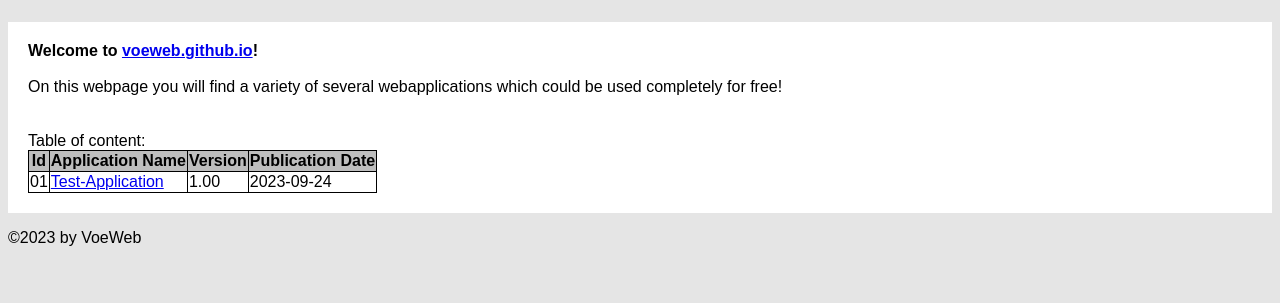
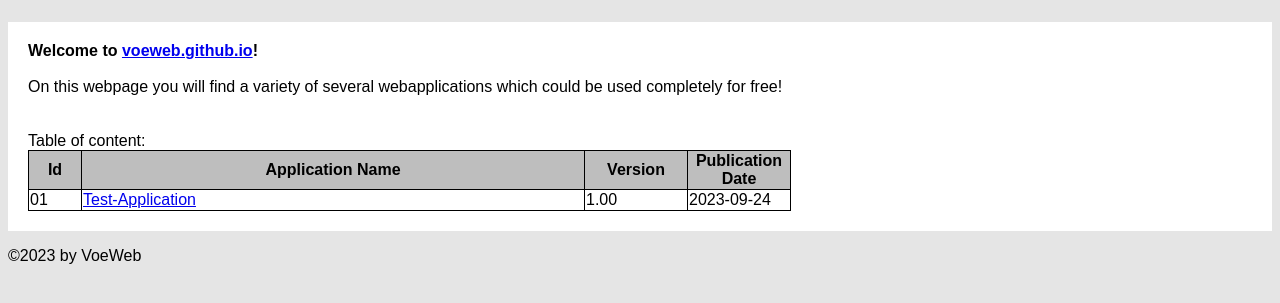
Before and after one commit to voeweb/voeweb.github.io, a plain HTML site: page index.html in a window 1280 px wide. Shown: the part 117-420 px from the top of the page. Drawn offline with Linux system fonts and the light colour scheme.

Commit message:
Update main.css

```diff
--- a/main.css
+++ b/main.css
@@ -30,3 +30,16 @@ th{
 .cell{
     border:1px solid #000000;
 }
+#row_id{
+    width:50px;
+}
+#row_name{
+    width:500px;
+}
+#row_version{
+    width:100px;
+}
+#row_date{
+    width:100px;
+    text-align:center;
+}
```
